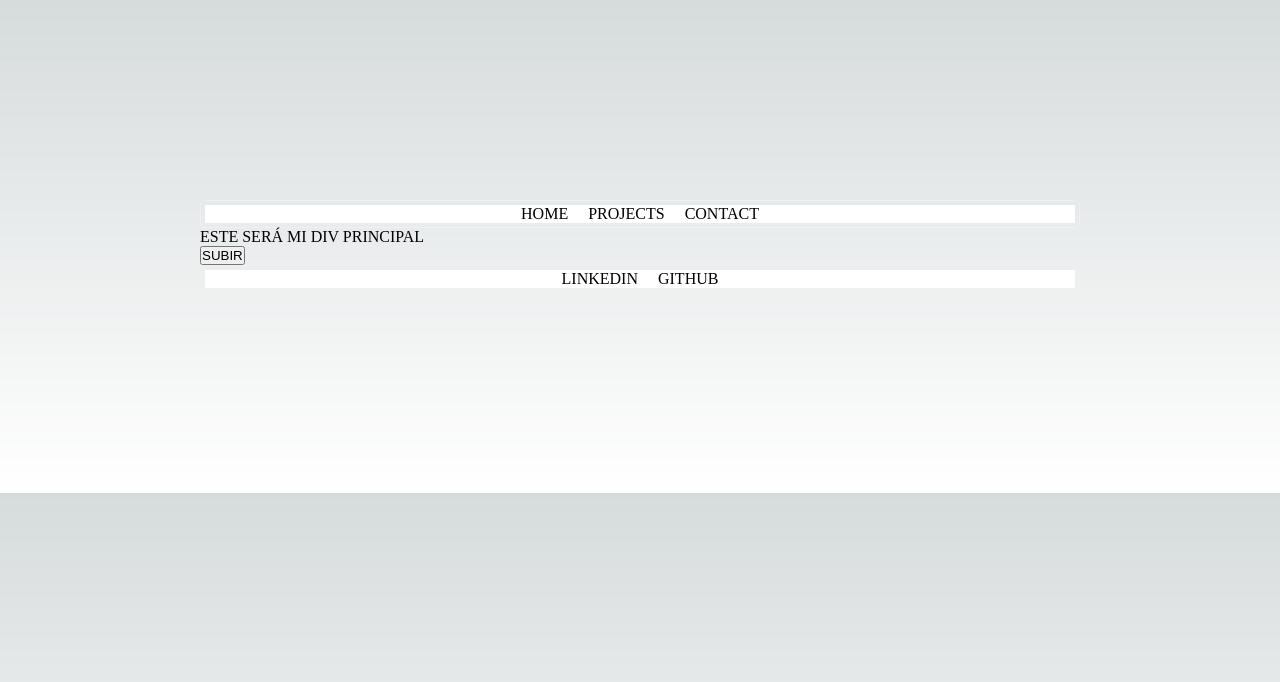
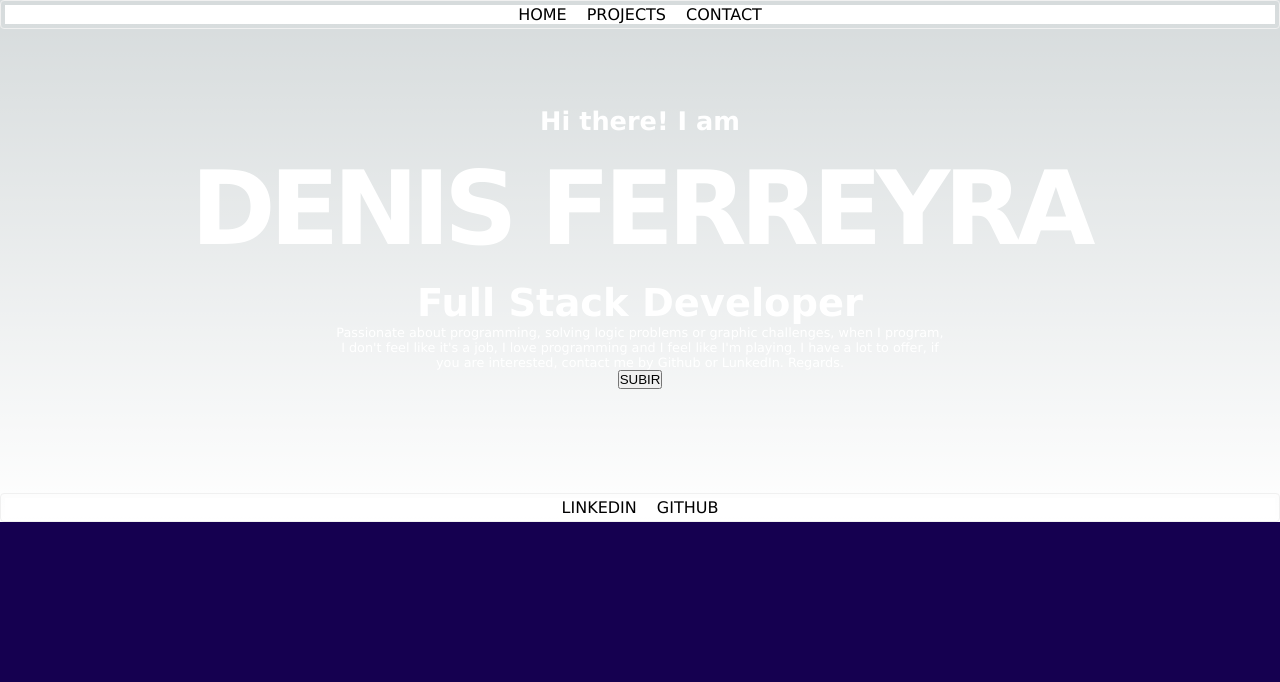
Before and after one commit to DenisFer-13/portfolio-typescript-2023, a Next.js app: page / in a window 1280 px wide. Shown: the top 682 px of the page. Built offline with nearby package versions, Linux system fonts and the light colour scheme.

Commit message:
[Styles]: add global & home styles

```diff
--- /dev/null
+++ b/app/page.module.css
@@ -0,0 +1,61 @@
+@keyframes aparicion {
+  0% {
+    transform: translateY(2vw);
+    opacity: 0;
+  }
+  100% {
+    transform: translateY(0px);
+    opacity: 100;
+  }
+}
+
+.container {
+  height: 50vh;
+  color: white;
+  margin-top: 10px;
+  display: flex;
+  flex-direction: column;
+  align-items: center;
+  margin-top: 5vw;
+  animation: aparicion 3s ease-in-out;
+}
+
+.containerPost {
+  height: 50vh;
+  color: white;
+  margin-top: 10px;
+  display: flex;
+  flex-direction: column;
+  align-items: center;
+  margin-top: 5vw;
+}
+
+.h1 {
+  cursor: default;
+  letter-spacing: -0.5vw;
+  font-size: 8vw;
+  padding: 0;
+  margin: 1vw 0 0 0;
+  transition: 0.2s;
+}
+.h1:hover {
+  transform: scale(1.02);
+  color: #8e05c2;
+}
+.h2 {
+  cursor: default;
+  font-size: 2vw;
+  padding: 0;
+  margin: 1vw 0 0 0;
+}
+.h3 {
+  cursor: default;
+  font-size: 3vw;
+  padding: 0;
+  margin: 1vw 0 0 0;
+}
+.p {
+  margin: 0 26vw 0 26vw;
+  font-size: 1vw;
+  text-align: center;
+}
--- a/app/page.tsx
+++ b/app/page.tsx
@@ -1,5 +1,6 @@
-"use client";                     //Esto permite añadir interactividad a la página
+"use client"; //Esto permite añadir interactividad a la página
 import React, { FC } from "react";
+import style from "./page.module.css";
 
 const scrollTo = (top: number) => {
   window.scrollTo({ top: top, behavior: "smooth" });
@@ -8,8 +9,18 @@ const scrollTo = (top: number) => {
 const Home: FC = () => {
   return (
     <>
-      <div>ESTE SERÁ MI DIV PRINCIPAL</div>
-      <button onClick={() => scrollTo(0)}>SUBIR</button>
+      <div className={style.container}>
+        <h2 className={style.h2}>Hi there! I am</h2>
+        <h1 className={style.h1}>DENIS FERREYRA</h1>
+        <h3 className={style.h3}>Full Stack Developer</h3>
+        <p className={style.p}>
+          Passionate about programming, solving logic problems or graphic
+          challenges, when I program, I don't feel like it's a job, I love
+          programming and I feel like I'm playing. I have a lot to offer, if you
+          are interested, contact me by Github or LunkedIn. Regards.
+        </p>
+        <button onClick={() => scrollTo(0)}>SUBIR</button>
+      </div>
     </>
   );
 };
--- a/styles/globals.css
+++ b/styles/globals.css
@@ -81,9 +81,18 @@
 
 html,
 body {
-  padding: 100px;
+  margin: 0;
+  font-family: Verdana, sans-serif;
+  -webkit-font-smoothing: antialiased;
+  -moz-osx-font-smoothing: grayscale;
+  background-color: #150050;
   max-width: 100vw;
   overflow-x: hidden;
+}
+
+code {
+  font-family: source-code-pro, Menlo, Monaco, Consolas, "Courier New",
+    monospace;
 }
 
 body {
```
